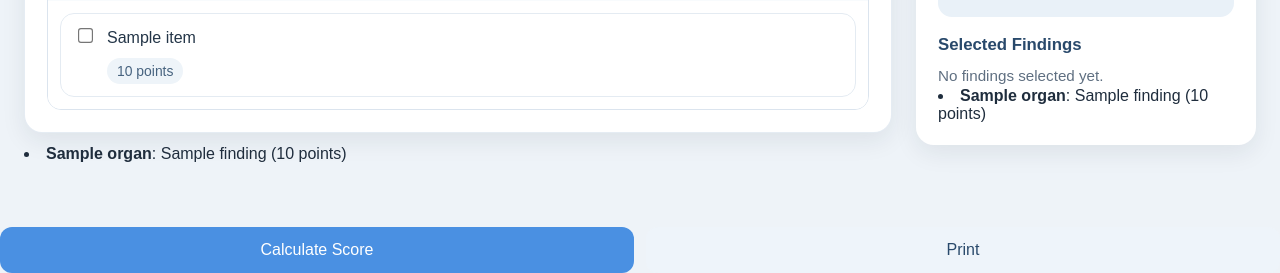
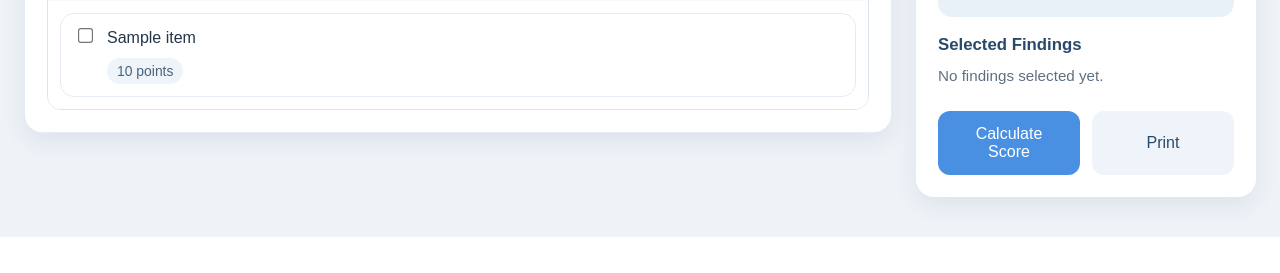
Before and after one commit to Blaze772/sarcoidosis-score, a Flask app: template templates/index.html in a window 1280 px wide. Shown: the part 630-903 px from the top of the page. After the commit the page ends 867 px from the top, so only its background shows below. Run offline with Flask 3, Linux system fonts and the light colour scheme; the template is opened without the code that fills it: most values are stand-ins (such as "Sample title", 1, 10 or a date in 2020).

Commit message:
Add files via upload

```diff
--- a/templates/index.html
+++ b/templates/index.html
@@ -600,6 +600,7 @@
             <span>Selected findings</span>
             <strong id="selectedCount">0</strong>
         </div>
+
         <div class="summary-stat">
             <span>Organ systems with selections</span>
             <strong id="organCount">0</strong>
@@ -633,37 +634,12 @@
             </div>
         </div>
 
-
-        {% if selected_findings %}
-            {% for finding in selected_findings %}
-                <li>
-                    <strong>{{ finding.organ }}</strong>:
-                    {{ finding.label }} ({{ finding.points }} points)
-                </li>
-            {% endfor %}
-        {% endif %}
-    </aside>
-</div>
-        {% if selected_findings %}
-            {% for finding in selected_findings %}
-                <li>
-                    <strong>{{ finding.organ }}</strong>:
-                    {{ finding.label }} ({{ finding.points }} points)
-                </li>
-            {% endfor %}
-        {% endif %}
-    </form>
-
-</div>
-                        </div>
-
         <div class="submit-row">
             <button type="submit" class="btn-primary">Calculate Score</button>
             <button type="button" class="btn-secondary" id="printBtn">Print</button>
         </div>
     </div>
-                </aside>
-            </div>
+</aside>         </div>
         </form>
     </div>
 
```
Lines whose indentation alone changed are shown as unchanged.
